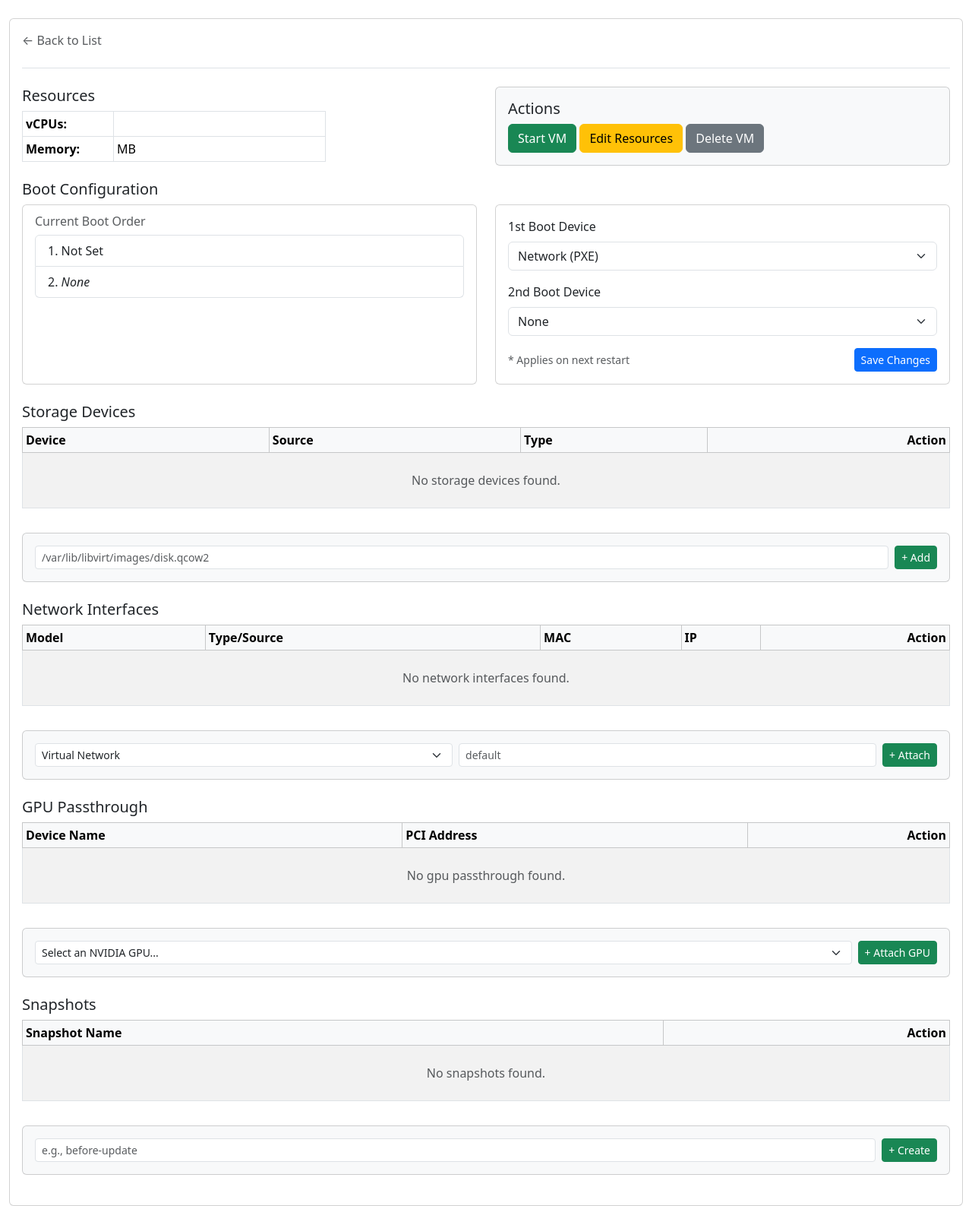
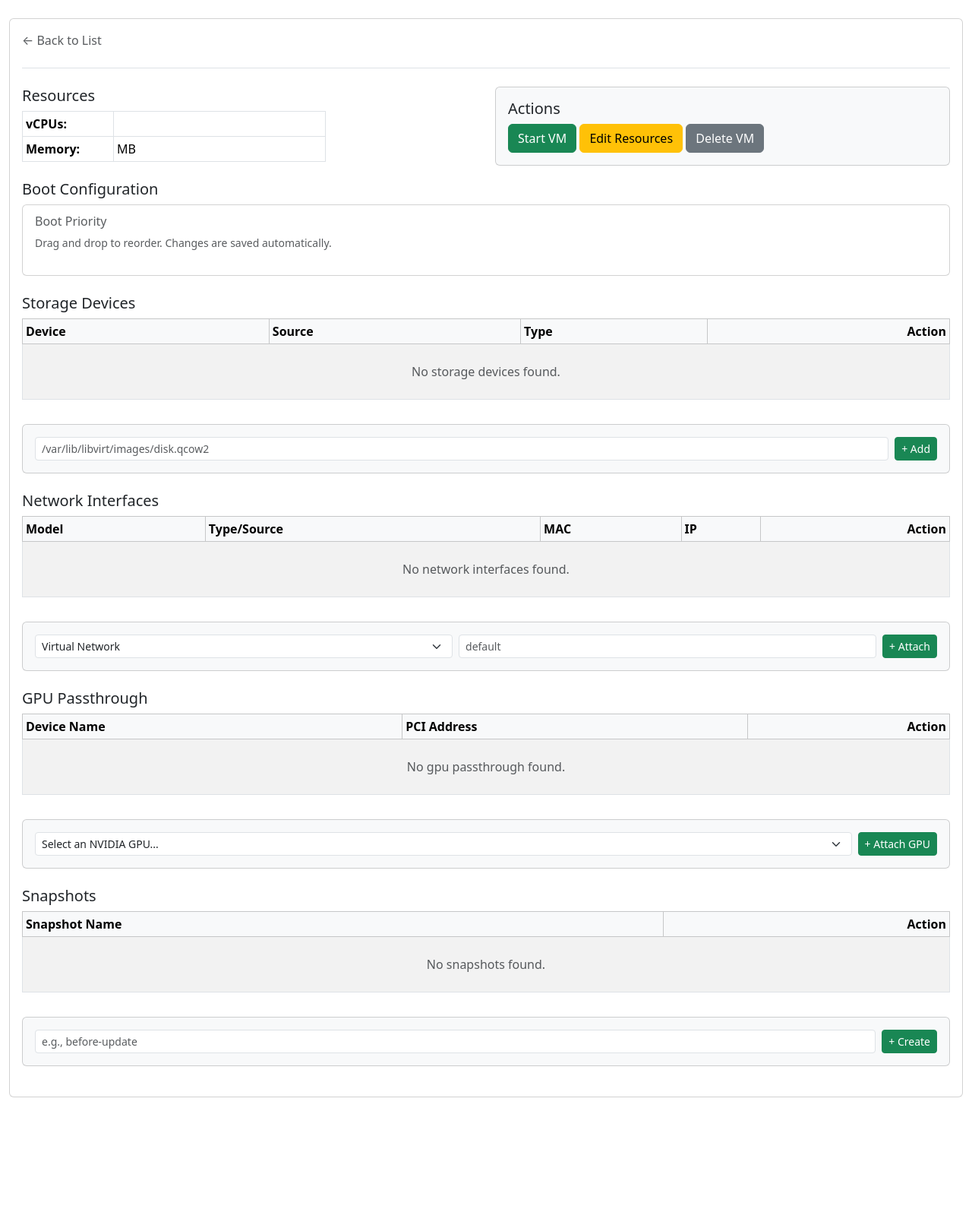
Before and after one commit to zeshaq/vm-manager, a Flask app: template templates/view.html in a window 1280 px wide. Shown: the part 56-1643 px from the top of the page at 76% size. After the commit the page ends 1500 px from the top, so only its background shows below. Run offline with Flask 3, Linux system fonts and the light colour scheme; the template is opened without the code that fills it, so the values that code supplies are empty; the visitor is signed in with stand-in values (Sample User, id 1).

Commit message:
ajax added to boot order

```diff
--- a/templates/view.html
+++ b/templates/view.html
@@ -59,76 +59,77 @@
         <div class="mb-4">
             <h3 class="h5">Boot Configuration</h3>
             <div class="row">
-                <div class="col-md-6">
+                <div class="col-md-12">
                     <div class="card h-100">
                         <div class="card-body">
-                            <h6 class="card-subtitle mb-2 text-muted">Current Boot Order</h6>
-                            <ol class="list-group list-group-numbered">
-                                <li class="list-group-item">
-                                    {% if vm.current_boot['1'] == 'network' %} Network (PXE)
-                                    {% elif vm.current_boot['1'] and 'disk|' in vm.current_boot['1'] %} Disk ({{ vm.current_boot['1'].split('|')[1] }})
-                                    {% elif vm.current_boot['1'] == 'hd_generic' %} Hard Disk (Generic)
-                                    {% elif vm.current_boot['1'] == 'cdrom_generic' %} CD-ROM (Generic)
-                                    {% else %} Not Set {% endif %}
-                                </li>
-                                <li class="list-group-item">
-                                    {% if vm.current_boot['2'] == 'network' %} Network (PXE)
-                                    {% elif vm.current_boot['2'] and 'disk|' in vm.current_boot['2'] %} Disk ({{ vm.current_boot['2'].split('|')[1] }})
-                                    {% elif vm.current_boot['2'] == 'hd_generic' %} Hard Disk (Generic)
-                                    {% elif vm.current_boot['2'] == 'cdrom_generic' %} CD-ROM (Generic)
-                                    {% else %} <em>None</em> {% endif %}
-                                </li>
-                            </ol>
-                        </div>
-                    </div>
-                </div>
-                <div class="col-md-6">
-                    <div class="card h-100">
-                        <div class="card-body">
-                            <form action="{{ url_for('listing.update_boot_order', uuid=vm.uuid) }}" method="POST">
-                                <div class="mb-3">
-                                    <label for="boot1" class="form-label">1st Boot Device</label>
-                                    <select id="boot1" name="boot1" class="form-select">
-                                        <option value="network" {% if vm.current_boot['1'] == 'network' %}selected{% endif %}>Network (PXE)</option>
-                                        <optgroup label="Disks">
-                                            {% for disk in vm.disks %}
-                                                {% set val = 'disk|' + disk.target %}
-                                                <option value="{{ val }}" {% if vm.current_boot['1'] == val %}selected{% endif %}>
-                                                    {{ disk.device|upper }} ({{ disk.target }}) - {{ disk.file.split('/')[-1] }}
-                                                </option>
-                                            {% endfor %}
-                                        </optgroup>
-                                        <optgroup label="Legacy">
-                                            <option value="hd_generic" {% if vm.current_boot['1'] == 'hd_generic' %}selected{% endif %}>Any Hard Disk</option>
-                                            <option value="cdrom_generic" {% if vm.current_boot['1'] == 'cdrom_generic' %}selected{% endif %}>Any CD-ROM</option>
-                                        </optgroup>
-                                    </select>
+                            <div class="row">
+                                <div class="col-md-6">
+                                    <h6 class="card-subtitle mb-2 text-muted">Boot Priority</h6>
+                                    <p class="small text-muted">Drag and drop to reorder. Changes are saved automatically.</p>
+                                    <ul id="boot-order-list" class="list-group">
+                                        {% for device in vm.boot_devices %}
+                                            <li class="list-group-item" data-value="{{ device.value }}">{{ device.text }}</li>
+                                        {% endfor %}
+                                    </ul>
                                 </div>
-                                <div class="mb-3">
-                                    <label for="boot2" class="form-label">2nd Boot Device</label>
-                                    <select id="boot2" name="boot2" class="form-select">
-                                        <option value="none">None</option>
-                                        <option value="network" {% if vm.current_boot['2'] == 'network' %}selected{% endif %}>Network (PXE)</option>
-                                        <optgroup label="Disks">
-                                            {% for disk in vm.disks %}
-                                                {% set val = 'disk|' + disk.target %}
-                                                <option value="{{ val }}" {% if vm.current_boot['2'] == val %}selected{% endif %}>
-                                                    {{ disk.device|upper }} ({{ disk.target }})
-                                                </option>
-                                            {% endfor %}
-                                        </optgroup>
-                                    </select>
-                                </div>
-                                <div class="d-flex justify-content-between align-items-center">
-                                    <small class="text-muted">* Applies on next restart</small>
-                                    <button type="submit" class="btn btn-primary btn-sm">Save Changes</button>
-                                </div>
-                            </form>
+                            </div>
                         </div>
                     </div>
                 </div>
             </div>
         </div>
+
+        <!-- Toast container for save confirmation -->
+        <div class="toast-container position-fixed bottom-0 end-0 p-3">
+            <div id="saveToast" class="toast" role="alert" aria-live="assertive" aria-atomic="true">
+                <div class="toast-header">
+                    <strong class="me-auto">Boot Order</strong>
+                    <button type="button" class="btn-close" data-bs-dismiss="toast" aria-label="Close"></button>
+                </div>
+                <div class="toast-body">
+                    Successfully saved.
+                </div>
+            </div>
+        </div>
+
+        <script src="https://cdn.jsdelivr.net/npm/sortablejs@1.15.0/Sortable.min.js"></script>
+        <script>
+            document.addEventListener('DOMContentLoaded', function () {
+                var el = document.getElementById('boot-order-list');
+                var toastEl = document.getElementById('saveToast');
+                var toast = new bootstrap.Toast(toastEl);
+
+                new Sortable(el, {
+                    animation: 150,
+                    onEnd: function (evt) {
+                        var items = Array.from(el.children);
+                        var boot1 = items[0] ? items[0].dataset.value : 'none';
+                        var boot2 = items[1] ? items[1].dataset.value : 'none';
+
+                        var formData = new FormData();
+                        formData.append('boot1', boot1);
+                        formData.append('boot2', boot2);
+
+                        fetch('{{ url_for("listing.update_boot_order", uuid=vm.uuid) }}', {
+                            method: 'POST',
+                            body: formData
+                        })
+                        .then(response => response.json())
+                        .then(data => {
+                            if (data.success) {
+                                toast.show();
+                            } else {
+                                alert('Error saving boot order: ' + data.error);
+                            }
+                        })
+                        .catch(error => {
+                            console.error('Error:', error);
+                            alert('An unexpected error occurred.');
+                        });
+                    }
+                });
+            });
+        </script>
 
         <!-- Sections for Storage, Network, GPU, Snapshots -->
         {% for section_title, items, columns, form_action, form_fields, form_button_text in [
```
Also changed, not shown: views/listing.py (+75 -55 lines).
